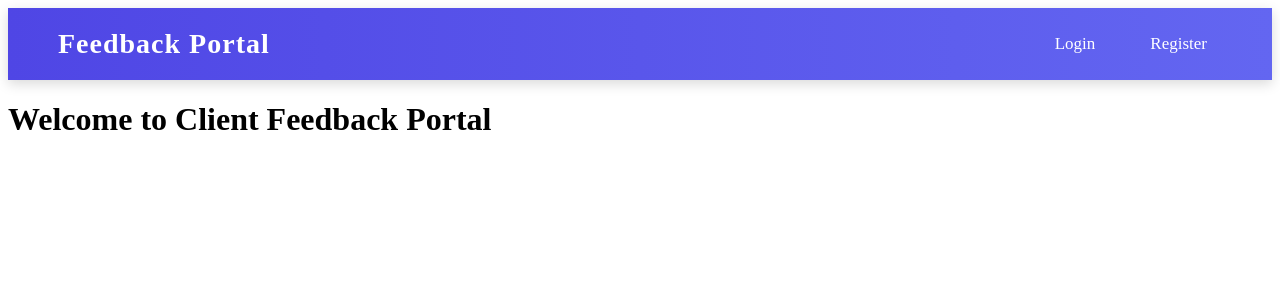
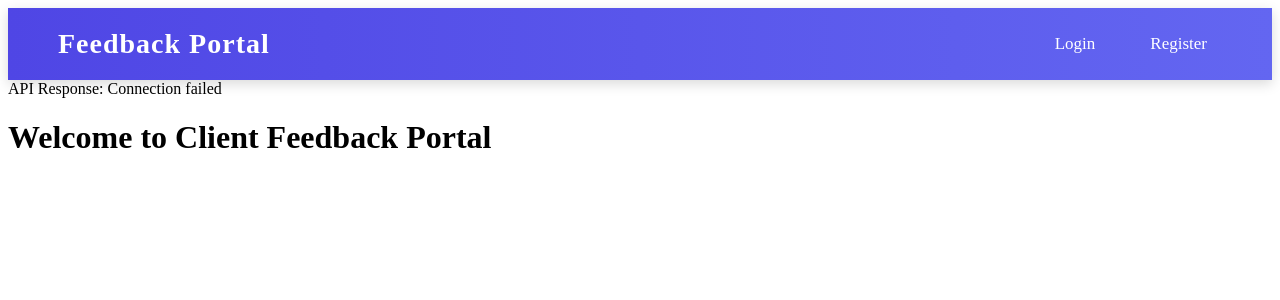
Before and after one commit to shivamya94/Client-Feedback-Portal, a React (Create React App) app in the folder client/: page / in a window 1280 px wide. Shown: the top 300 px of the page. Built offline with nearby package versions, Linux system fonts and the light colour scheme; no server answers.

Commit message:
new file added

```diff
--- a/client/package.json
+++ b/client/package.json
@@ -2,6 +2,7 @@
   "name": "client",
   "version": "0.1.0",
   "private": true,
+  "proxy": "http://localhost:5000",
   "dependencies": {
     "@testing-library/dom": "^10.4.0",
     "@testing-library/jest-dom": "^6.6.3",
--- a/client/src/App.js
+++ b/client/src/App.js
@@ -6,11 +6,15 @@ import DashboardPage from './pages/DashboardPage';
 import Header from './components/Header';
 import RegisterPage from './pages/RegisterPage';
 import AdminPanel from './components/AdminPanel';
+import ApiTest from './components/ApiTest';
 
 function App() {
   return (
     <>
       <Header />
+      <ApiTest />
+
+
       <Routes>
         <Route path="/" element={<HomePage />} />
         <Route path="/admin" element={<AdminPanel />} />
```
Also changed, not shown: package.json (+10 -3 lines).
